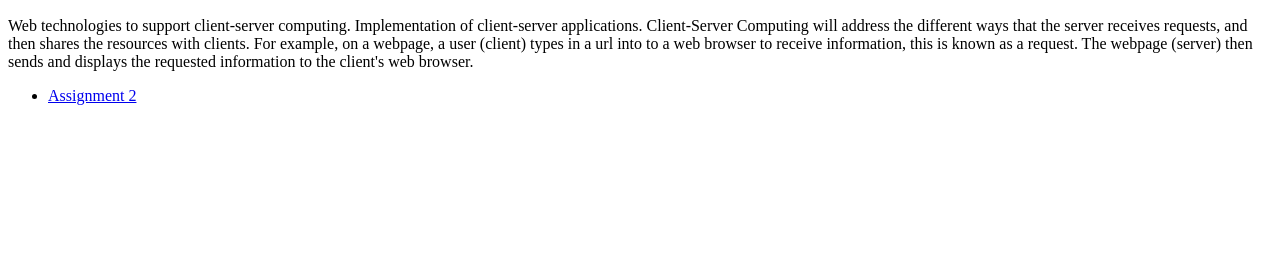
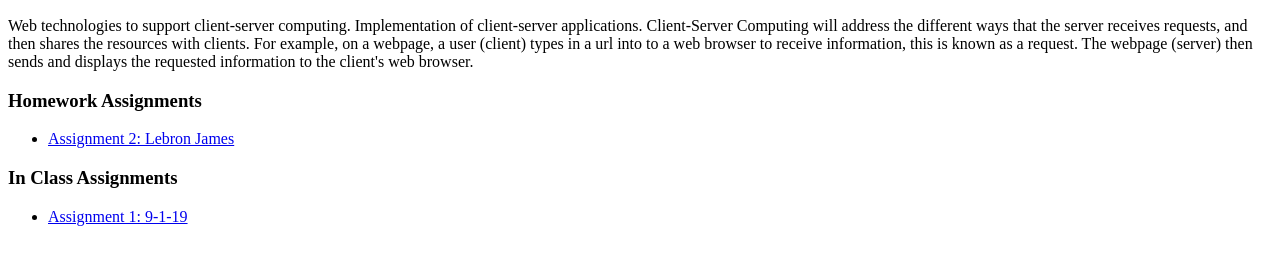
Before and after one commit to Braxtonr/braxtonr.github.io, a plain HTML site: page index.html in a window 1280 px wide. Shown: the part 110-374 px from the top of the page. Drawn offline with Linux system fonts and the light colour scheme.

Commit message:
changed dr structure

```diff
--- a/index.html
+++ b/index.html
@@ -11,8 +11,14 @@
             and then shares the resources with clients. For example, on a webpage, a user (client) types in a
             url into to a web browser to receive information, this is known as a request. The webpage (server) then
             sends and displays the requested information to the client's web browser. </p>
+
+        <h3>Homework Assignments</h3>
         <ul>
-            <li><a href = "Assignment2BasicHTML/aboutlebron.html">Assignment 2</a></li>
+            <li><a href = "assignments/assignment2basichtml/aboutlebron.html">Assignment 2: Lebron James</a></li>
+        </ul>
+        <h3>In Class Assignments</h3>
+        <ul>
+            <li><a href = "in_class/days/9-1-19/about.html">Assignment 1: 9-1-19 </a></li>
         </ul>
     </body>
 </html>
```
Also changed, not shown: assignments/assignment2basichtml/aboutlebron.html (renamed from Assignment2BasicHTML/aboutlebron.html), assignments/assignment2basichtml/images/lebronchamp.jpg (renamed from Assignment2BasicHTML/images/lebronchamp.jpg), assignments/assignment2basichtml/images/lebrondefeat.jpg (renamed from Assignment2BasicHTML/images/lebrondefeat.jpg), assignments/assignment2basichtml/images/lebronmavs.jpg (renamed from Assignment2BasicHTML/images/lebronmavs.jpg), assignments/assignment2basichtml/images/lebronpubschool.jpg (renamed from Assignment2BasicHTML/images/lebronpubschool.jpg), assignments/assignment2basichtml/images/lebronschool.jpg (renamed from Assignment2BasicHTML/images/lebronschool.jpg), assignments/assignment2basichtml/learning.html (renamed from Assignment2BasicHTML/learning.html), assignments/assignment2basichtml/success.html (renamed from Assignment2BasicHTML/success.html), in_class/days/9-1-19/about.html (renamed from Intro/about.html), in_class/days/9-1-19/images/bloop.jpg (renamed from Intro/images/bloop.jpg), in_class/days/9-1-19/images/m&mcookie.jpg (renamed from Intro/images/m&mcookie.jpg), in_class/days/9-1-19/index.html (renamed from Intro/index.html), in_class/days/9-1-19/pictures.html (renamed from Intro/pictures.html).
